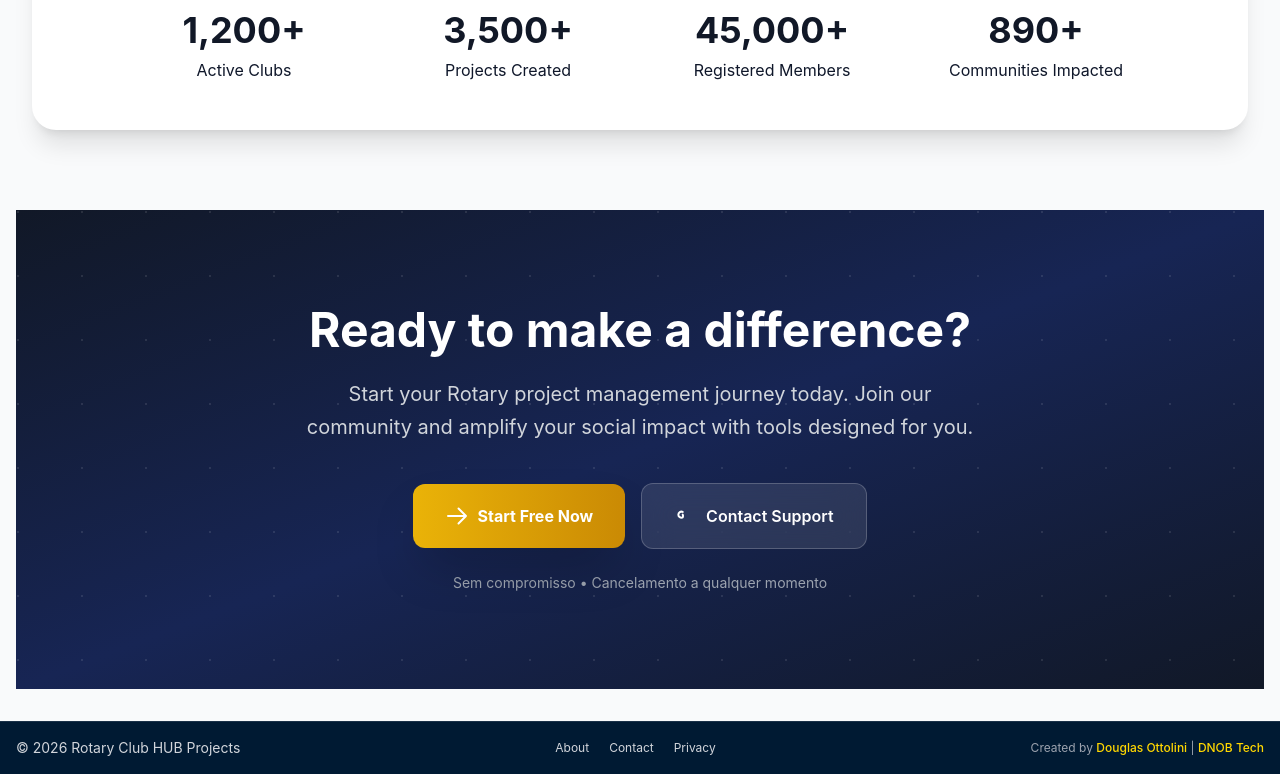
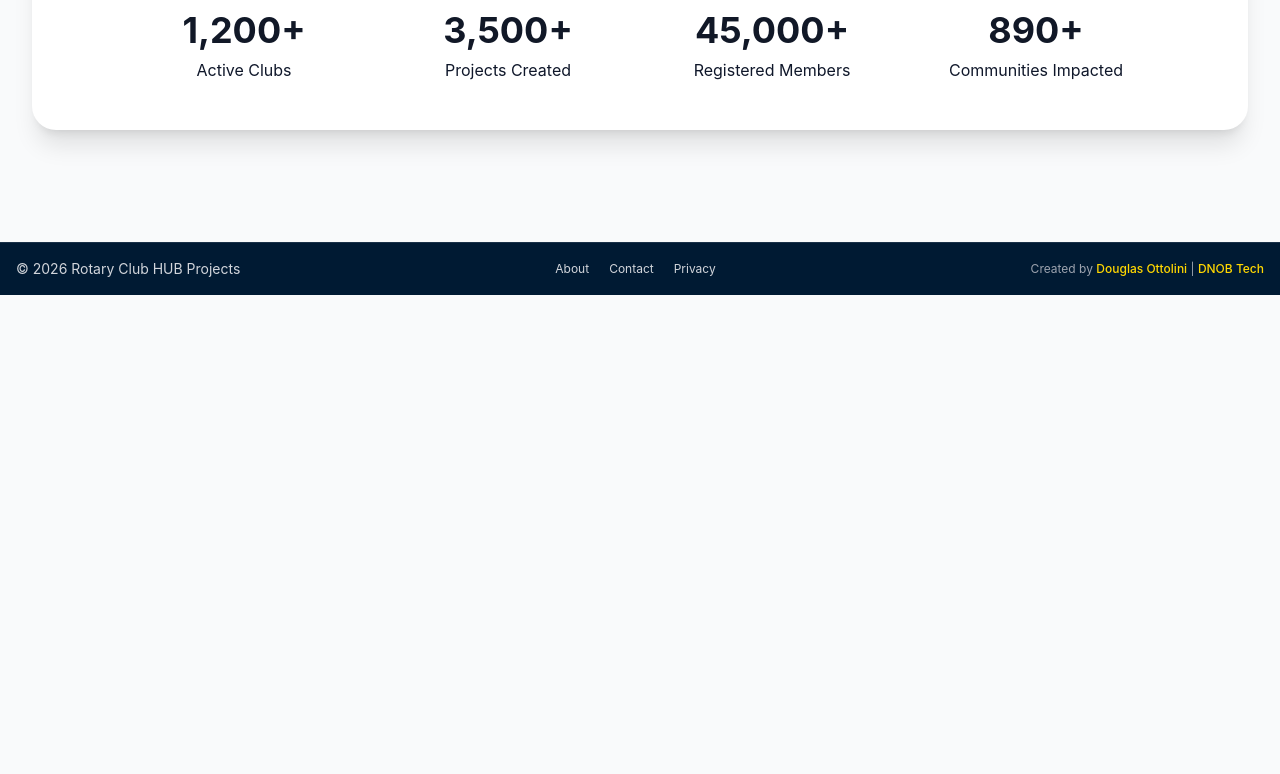
Before and after one commit to douglas102030/Rotary-Hub, a Next.js app: page / in a window 1280 px wide. Shown: the part 3268-4042 px from the top of the page. After the commit the page ends 3563 px from the top, so only its background shows below. Built offline with nearby package versions, Linux system fonts and the light colour scheme; no server answers.

Commit message:
fix: Remover seção CTA 'Ready to make a difference?'
Removida a seção final com botões 'Start Free Now' e 'Contact Support'
que era redundante com o botão 'Request Free Access' na seção hero.

```diff
--- a/src/pages/index.tsx
+++ b/src/pages/index.tsx
@@ -311,49 +311,6 @@ const HomePage: React.FC = () => {
 
         </div>
       </section>
-
-      {/* CTA Section */}
-      <section className="py-24 bg-gradient-to-br from-gray-900 via-blue-950 to-gray-900 text-white relative overflow-hidden">
-        <div className="absolute inset-0 opacity-10">
-          <div className="w-full h-full bg-radial-dots-white-64" />
-        </div>
-
-        <div className="container mx-auto px-4 relative z-10">
-          <div className="max-w-4xl mx-auto text-center">
-            <h2 className="text-3xl lg:text-5xl font-bold mb-6 leading-tight">
-              Ready to make a difference?
-            </h2>
-
-            <p className="text-xl text-gray-300 mb-10 max-w-2xl mx-auto leading-relaxed">
-              Start your Rotary project management journey today. Join our community and amplify your social impact with tools designed for you.
-            </p>
-
-            <div className="flex flex-col sm:flex-row gap-4 justify-center items-center">
-              <Link
-                href="/pre-access"
-                className="group inline-flex items-center px-8 py-5 bg-gradient-to-r from-yellow-500 to-yellow-600 text-white font-bold rounded-xl shadow-2xl hover:shadow-yellow-500/50 transition-all duration-300 transform hover:-translate-y-1 focus:outline-none focus:ring-4 focus:ring-yellow-500"
-              >
-                <svg xmlns="http://www.w3.org/2000/svg" className="h-6 w-6 mr-2 group-hover:rotate-180 transition-transform duration-700 ease-in-out" fill="none" viewBox="0 0 24 24" stroke="currentColor">
-                  <path strokeLinecap="round" strokeLinejoin="round" strokeWidth={2} d="M13.5 4.5L21 12m0 0l-7.5 7.5M21 12H3" />
-                </svg>
-                Start Free Now
-              </Link>
-
-              <Link
-                href="/pre-access?mode=contact&source=hero"
-                className="group inline-flex items-center px-8 py-5 bg-white/10 backdrop-blur-lg border border-white/20 text-white font-semibold rounded-xl hover:bg-white/20 transition-all duration-300 focus:outline-none focus:ring-4 focus:ring-blue-500"
-              >
-                <svg xmlns="http://www.w3.org/2000/svg" className="h-6 w-6 mr-2 group-hover:-translate-y-1 transition-transform duration-300" fill="none" viewBox="0 0 24 24" stroke="currentColor">
-                  <path strokeLinecap="round" strokeLinejoin="round" strokeWidth={2} d="M8.684 13.342C8.886 12.938 9 12.482 9 12c0-.482-.114-.938-.316-1.342m0 2.684a3 3 0 110-5.368m0 5.368hM21 12l-7.5-7.5L22.5 9" />
-                </svg>
-                Contact Support
-              </Link>
-            </div>
-
-            <p className="text-gray-400 text-sm mt-6">Sem compromisso • Cancelamento a qualquer momento</p>
-          </div>
-        </div>
-      </section>
     </Layout>
   );
 };
```
